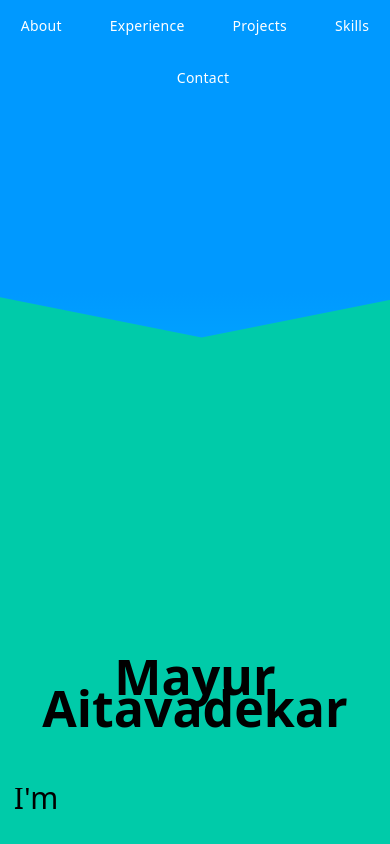
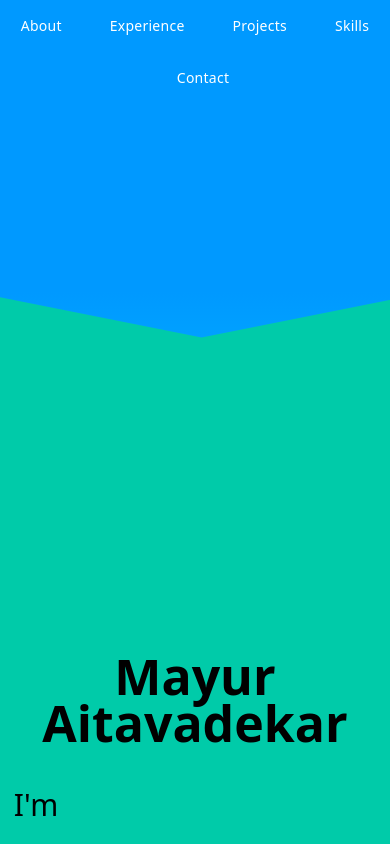
Before and after one commit to mayuraitavadekar/portfolio, an Angular app: page / in a window 390 px wide. Built offline with nearby package versions, Linux system fonts and the light colour scheme.

Commit message:
mobile first styles updated

```diff
--- a/src/app/component/header/header.component.css
+++ b/src/app/component/header/header.component.css
@@ -148,6 +148,7 @@ h1,h2,p {
     font-size: 30px;
     font-weight: 500;
     display: block;
+    padding-top: 7px;
 }
 
 .first {
--- a/src/app/component/header/header.component.html
+++ b/src/app/component/header/header.component.html
@@ -37,8 +37,13 @@
     </div>
 </div>
 
-<div class="bg-[#00cba9] flex justify-center items-center h-16">
+<div class="bg-[#00cba9] flex justify-center items-center h-16 2xs:hidden xs:hidden">
     <h1 class="my-name">Mayur Aitavadekar</h1>
+</div>
+
+<div class="bg-[#00cba9] h-16 hidden 2xs:block xs:block">
+    <h1 class="block my-name">Mayur</h1>
+    <h1 class="my-name" style="padding-top: 15px;">Aitavadekar</h1>
 </div>
 
 <div class="bg-[#00cba9] spacing-box h-16"></div>
```
